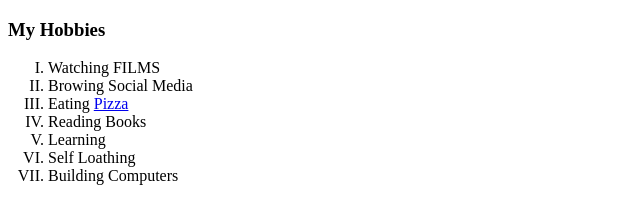
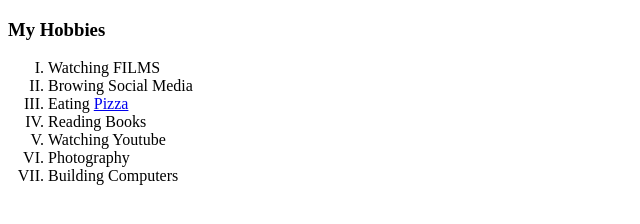
Before and after one commit to Billylions/cv, a plain HTML site: page Hobbies.html in a window 1280 px wide. Shown: the full height of the page, 0-640 px from the left. Drawn offline with Linux system fonts and the light colour scheme.

Commit message:
Update Hobbies.html

```diff
--- a/Hobbies.html
+++ b/Hobbies.html
@@ -11,8 +11,8 @@
       <li>Browing Social Media</li>
       <li>Eating <a href="https://www.pizzahut.com.ph/home">Pizza</a></li>
       <li>Reading Books</li>
-      <li>Learning</li>
-      <li>Self Loathing</li>
+      <li>Watching Youtube</li>
+      <li>Photography</li>
       <li>Building Computers</li>
   </body>
 </html>
```
